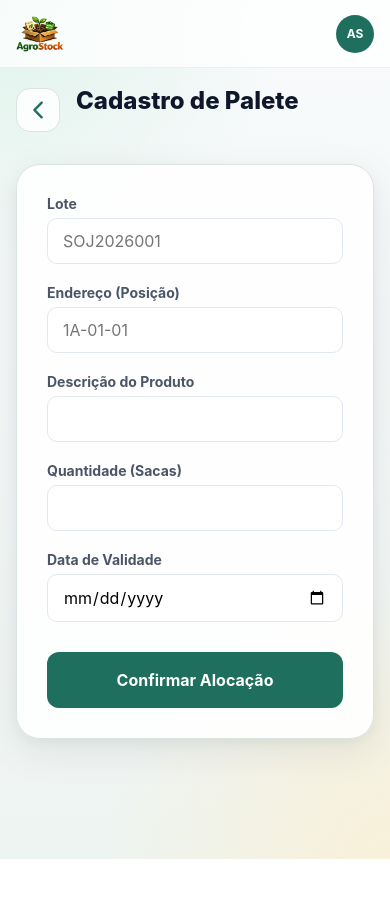
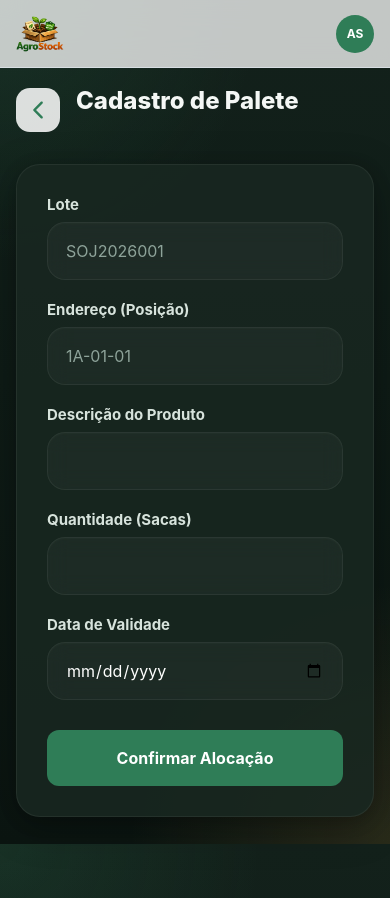
Before and after one commit to michael-max-web/AgroStock, a React (Vite) app: page /cadastro-produtos in a window 390 px wide. Shown: the top 898 px of the page. Before the commit the page ends 859 px from the top, so only its background shows below. Built offline with nearby package versions, Linux system fonts and the light colour scheme.

Commit message:
ajustes de responsividade

```diff
--- a/src/componentes/CampoCustomizado/CampoCustomizado.css
+++ b/src/componentes/CampoCustomizado/CampoCustomizado.css
@@ -1,28 +1,63 @@
 .campo-customizado__root {
   display: flex;
   flex-direction: column;
-  gap: 6px;
+  gap: 8px;
+
   width: 100%;
 }
 
 .campo-customizado__root span {
-  font-size: 14px;
+  font-size: 15px;
   font-weight: 700;
-  color: #4a5568;
+
+  color: #d7e3dc;
 }
 
 .campo-customizado__input {
   width: 100%;
-  padding: 12px 15px;
-  border-radius: 10px;
-  border: 1.5px solid #e2e8f0;
-  font-size: 16px; /* Evita zoom automático no iPhone */
-  box-sizing: border-box;
-  transition: 0.2s;
+
+  min-height: 58px;
+
+  padding: 16px 18px;
+
+  border-radius: 18px;
+
+  border: 1.5px solid rgba(255,255,255,0.06);
+
+  background: rgba(255,255,255,0.03);
+
+  color: white;
+
+  font-size: 16px;
+
+  transition: 0.2s ease;
+
+  appearance: none;
+  -webkit-appearance: none;
+
+  backdrop-filter: blur(10px);
+
+  box-shadow:
+    inset 0 1px 2px rgba(255,255,255,0.03);
+}
+
+.campo-customizado__input::placeholder {
+  color: #8ea39a;
 }
 
 .campo-customizado__input:focus {
   outline: none;
-  border-color: #1f6f5f;
-  box-shadow: 0 0 0 3px rgba(31, 111, 95, 0.1);
+
+  border-color: #3ca36f;
+
+  box-shadow:
+    0 0 0 4px rgba(60, 163, 111, 0.12);
 }
+
+input[type="date"].campo-customizado__input {
+  overflow: hidden;
+}
+
+.campo-customizado__obrigatorio {
+  color: #ef4444;
+}
--- a/src/index.css
+++ b/src/index.css
@@ -1,28 +1,38 @@
 :root {
-  --cor-primaria: #1f6f5f;
-  --cor-primaria-hover: #195548;
+  --cor-primaria: #2f7d57;
+  --cor-primaria-hover: #27684a;
 
-  --cor-secundaria: #d4a24c;
-  --cor-secundaria-hover: #b88634;
+  --cor-secundaria: #c59a47;
+  --cor-secundaria-hover: #a8833c;
 
-  --cor-fundo: #f4f7f5;
-  --cor-card: rgba(255, 255, 255, 0.9);
+  --cor-fundo: #0f1c17;
 
-  --cor-texto: #0f172a;
-  --cor-texto-secundario: #64748b;
+  --cor-surface: rgba(21, 35, 29, 0.82);
 
-  --cor-borda: #dbe4de;
+  --cor-card: rgba(24, 39, 32, 0.88);
 
-  --cor-sucesso: #16a34a;
-  --cor-erro: #dc2626;
+  --cor-texto: #f4f7f5;
+
+  --cor-texto-secundario: #b6c4bc;
+
+  --cor-borda: rgba(255, 255, 255, 0.06);
+
+  --cor-sucesso: #4ade80;
+
+  --cor-erro: #ef4444;
 
   --radius: 24px;
 
   --shadow:
-    0 4px 12px rgba(15, 23, 42, 0.04),
-    0 12px 40px rgba(15, 23, 42, 0.08);
+    0 10px 40px rgba(0, 0, 0, 0.28),
+    0 4px 18px rgba(0, 0, 0, 0.18);
 
-  --blur: blur(18px);
+  --glass:
+    linear-gradient(
+      135deg,
+      rgba(255,255,255,0.04),
+      rgba(255,255,255,0.02)
+    );
 }
 
 * {
@@ -45,13 +55,22 @@ html {
 
 body {
   overflow-x: hidden;
+
   font-family: "Inter", sans-serif;
+
   color: var(--cor-texto);
 
   background:
-    radial-gradient(circle at top left, #dff3ea 0%, transparent 30%),
-    radial-gradient(circle at bottom right, #f8f0d8 0%, transparent 30%),
-    linear-gradient(180deg, #f8fafc 0%, #eef4f1 100%);
+    radial-gradient(circle at top left, rgba(47, 125, 87, 0.18) 0%, transparent 28%),
+    radial-gradient(circle at bottom right, rgba(197, 154, 71, 0.16) 0%, transparent 28%),
+    linear-gradient(
+      180deg,
+      #13211b 0%,
+      #0f1c17 45%,
+      #0b1511 100%
+    );
+
+  background-attachment: fixed;
 }
 
 img {
--- a/src/paginas/ListaProdutos/ListaProdutos.css
+++ b/src/paginas/ListaProdutos/ListaProdutos.css
@@ -16,7 +16,7 @@
 
   padding: 14px 18px;
 
-  background: rgba(255, 255, 255, 0.75);
+  background: var(--cor-surface);
 
   backdrop-filter: blur(14px);
 
@@ -46,7 +46,7 @@
 
   background: transparent;
 
-  color: var(--cor-texto);
+  color: white;
 
   font-size: 16px;
 }
@@ -69,11 +69,11 @@
 
   border-radius: 28px;
 
-  background: rgba(255, 255, 255, 0.78);
+  background: var(--cor-card);
 
   backdrop-filter: blur(18px);
 
-  border: 1px solid rgba(255, 255, 255, 0.5);
+  border: 1px solid rgba(255, 255, 255, 0.05);
 
   box-shadow: var(--shadow);
 
@@ -93,9 +93,9 @@
 }
 
 .lote-tag {
-  background: #e8f5ef;
+  background: rgba(60, 163, 111, 0.12);
 
-  color: var(--cor-primaria);
+  color: #6ee7b7;
 
   padding: 8px 14px;
 
@@ -109,7 +109,7 @@
   font-size: 13px;
   font-weight: 700;
 
-  color: var(--cor-secundaria);
+  color: #f6c86a;
 }
 
 .card-item-agro h3 {
@@ -117,6 +117,8 @@
   line-height: 1.3;
 
   margin-bottom: 10px;
+
+  color: white;
 
   word-break: break-word;
 }
@@ -136,7 +138,7 @@
 
   padding-top: 18px;
 
-  border-top: 1px solid var(--cor-borda);
+  border-top: 1px solid rgba(255,255,255,0.05);
 }
 
 .campo-qtd-direta {
@@ -148,6 +150,8 @@
 .campo-qtd-direta span {
   font-size: 13px;
   font-weight: 700;
+
+  color: white;
 }
 
 .campo-qtd-direta input {
@@ -157,15 +161,15 @@
 
   border-radius: 12px;
 
-  border: 1px solid var(--cor-borda);
+  border: 1px solid rgba(255,255,255,0.06);
 
-  background: white;
+  background: rgba(255,255,255,0.04);
+
+  color: white;
 
   text-align: center;
 
   font-weight: 700;
-
-  color: var(--cor-primaria);
 }
 
 .botoes-grupo {
@@ -185,25 +189,37 @@
   justify-content: center;
 
   transition: 0.2s ease;
+
+  -webkit-tap-highlight-color: transparent;
+
+  outline: none;
+}
+
+.btn-edit:focus,
+.btn-del:focus,
+.btn-edit:active,
+.btn-del:active {
+  outline: none;
+  box-shadow: none;
 }
 
 .btn-edit {
-  background: #eefaf3;
-  color: var(--cor-primaria);
+  background: rgba(60, 163, 111, 0.12);
+  color: #6ee7b7;
 }
 
 .btn-del {
-  background: #fff1f1;
-  color: var(--cor-erro);
+  background: rgba(239, 68, 68, 0.12);
+  color: #f87171;
 }
 
 .btn-edit:hover {
-  background: var(--cor-primaria);
+  background: #2f7d57;
   color: white;
 }
 
 .btn-del:hover {
-  background: var(--cor-erro);
+  background: #ef4444;
   color: white;
 }
 
@@ -224,17 +240,21 @@
 
   background: linear-gradient(
     135deg,
-    var(--cor-primaria),
-    #2c8d78
+    #2f7d57,
+    #3ca36f
   );
 
   color: white;
 
-  box-shadow: 0 10px 30px rgba(31, 111, 95, 0.3);
+  box-shadow:
+    0 12px 30px rgba(31, 111, 95, 0.25),
+    0 0 0 8px rgba(60, 163, 111, 0.08);
 
   z-index: 99;
 
   transition: 0.2s ease;
+
+  -webkit-tap-highlight-color: transparent;
 }
 
 .btn-flutuante:hover {
@@ -250,7 +270,7 @@
 
   border-radius: 24px;
 
-  background: rgba(255, 255, 255, 0.7);
+  background: var(--cor-card);
 
   color: var(--cor-texto-secundario);
 }
```
